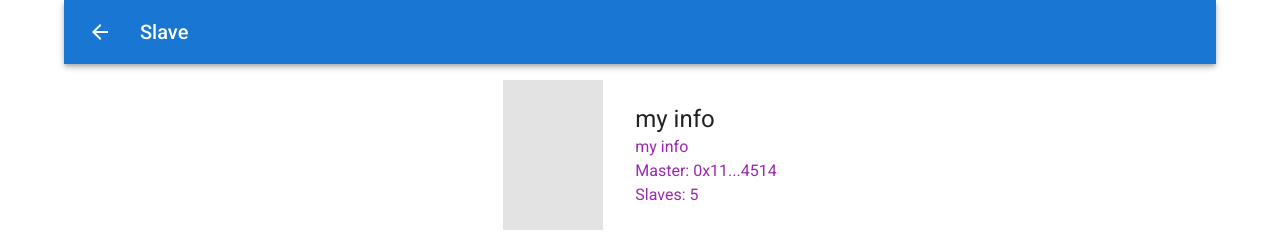
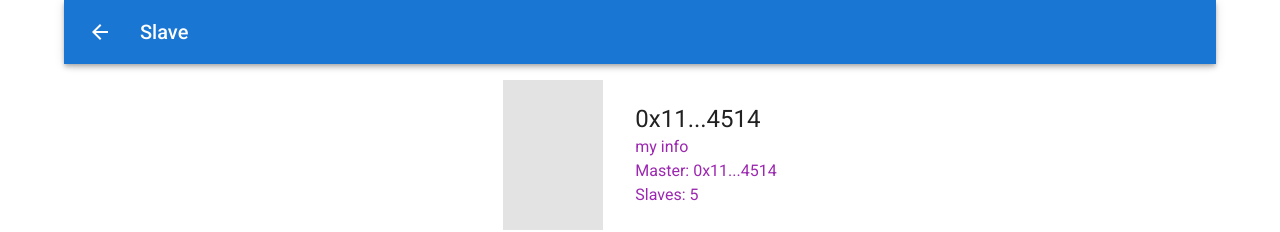
Before and after one commit to rolevax/slave-qa-nextjs, a Next.js app: page /slave/0 in a window 1280 px wide. Shown: the top 232 px of the page. Built offline with nearby package versions, Linux system fonts and the light colour scheme; what @mui/material-nextjs would draw is missing.

Commit message:
prep for wagmi

```diff
--- a/src/app/page.tsx
+++ b/src/app/page.tsx
@@ -51,7 +51,7 @@ function HomeBody() {
   const tabContent = [<MarketList />, <MarketList />][value];
   return (
     <Box>
-      <SlaveBrief showSlavePageButton={true} />
+      <SlaveBrief slaveName="0x11...4514" showSlavePageButton={true} />
       <Box sx={{ borderBottom: 1, borderColor: "divider" }}>
         <Tabs
           value={value}
--- a/src/app/slave/[slug]/page.tsx
+++ b/src/app/slave/[slug]/page.tsx
@@ -63,7 +63,7 @@ function SlaveAppBar() {
 function SlaveBody() {
   return (
     <Box>
-      <SlaveBrief showSlavePageButton={false} />
+      <SlaveBrief slaveName="0x11...4514" showSlavePageButton={false} />
       <ChatList />
       <OwningInput />
       <Box minHeight={200} />
--- a/src/components/SlaveBrief.tsx
+++ b/src/components/SlaveBrief.tsx
@@ -1,6 +1,6 @@
 import { Box, Button, Skeleton, Typography } from "@mui/material";
 
-export default function SlaveBrief(props: { showSlavePageButton: boolean }) {
+export default function SlaveBrief(props: { slaveName: string, showSlavePageButton: boolean }) {
   return (
     <Box
       display="flex"
@@ -17,7 +17,7 @@ export default function SlaveBrief(props: { showSlavePageButton: boolean }) {
         sx={{ mr: 4 }}
       />
       <Box flexDirection="column">
-        <Typography variant="h5">my info</Typography>
+        <Typography variant="h5">{props.slaveName}</Typography>
         <Typography color="secondary">my info</Typography>
         <Typography color="secondary">Master: 0x11...4514</Typography>
         <Typography color="secondary">Slaves: 5</Typography>
```
Also changed, not shown: todo.txt (added). Lines whose indentation alone changed are shown as unchanged.
